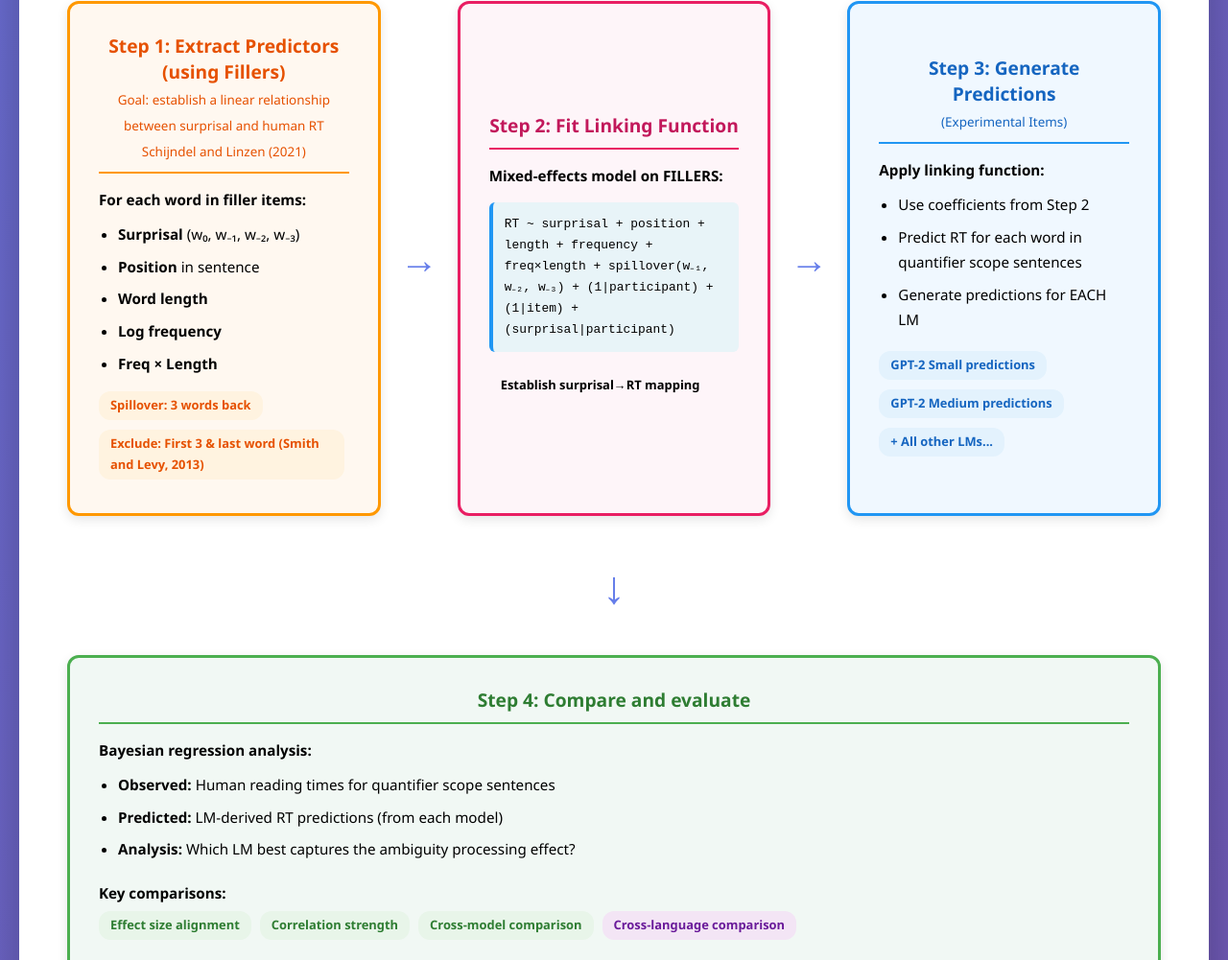
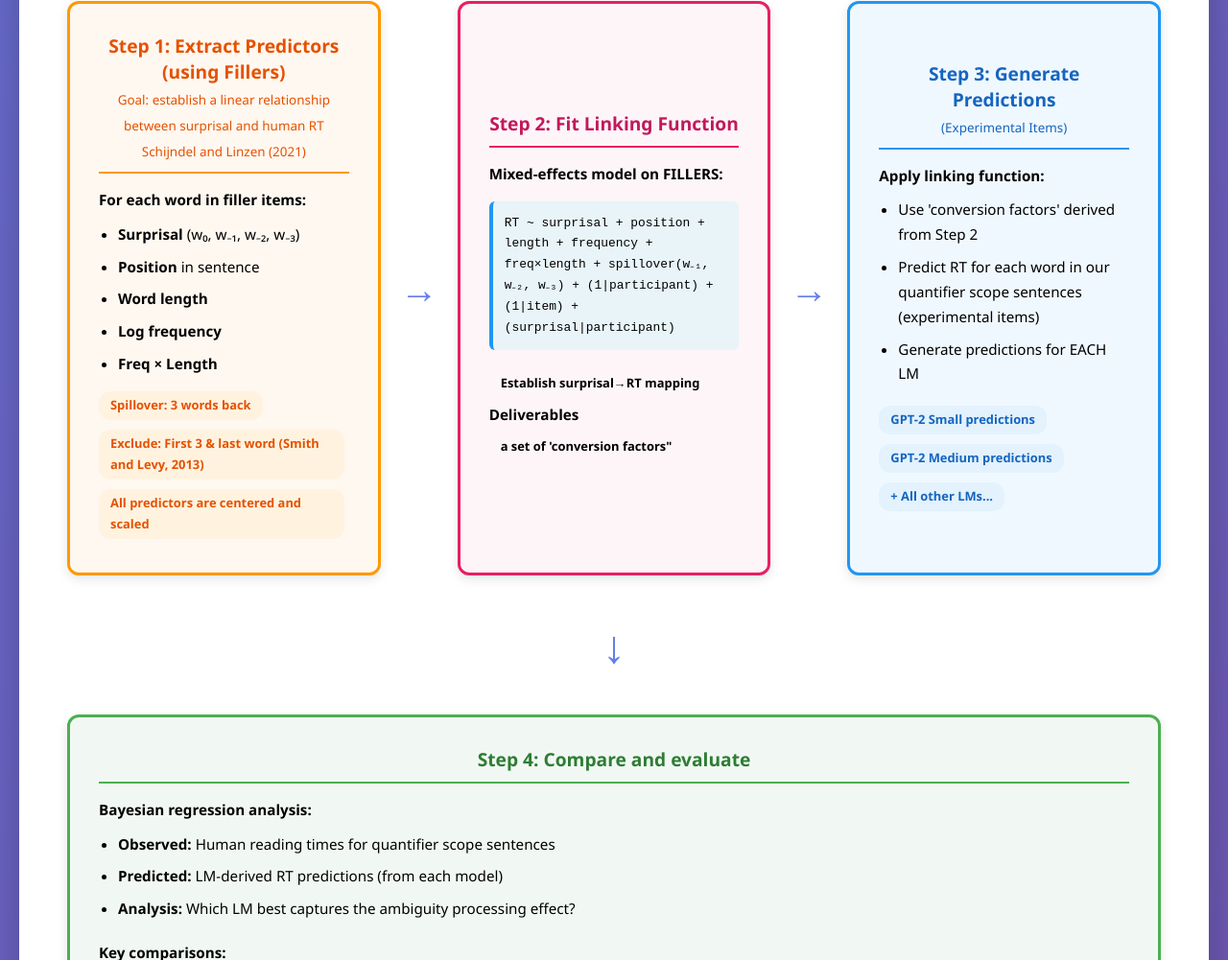
Before and after one commit to Yue00831/SAP_Quantifier_Scope_RT_LLM, a plain HTML site: page index.html in a window 1280 px wide. Shown: the part 1949-2950 px from the top of the page at 96% size. Drawn offline with Linux system fonts and the light colour scheme.

Commit message:
Update index.html

```diff
--- a/index.html
+++ b/index.html
@@ -630,6 +630,7 @@
                         </ul>
                         <span class="badge badge-orange">Spillover: 3 words back</span><br>
                         <span class="badge badge-orange">Exclude: First 3 &amp; last word (Smith and Levy, 2013)</span>
+                        <span class="badge badge-orange">All predictors are centered and scaled</span>
                     </div>
                 </div>
 
@@ -652,6 +653,7 @@ RT ~ surprisal + position +
     (surprisal|participant)
                         </div>
                         <span class="badge badge-pink">Establish surprisal→RT mapping</span>
+                        <strong>Deliverables</strong><span class="badge badge-pink">a set of 'conversion factors"</span>
                     </div>
                 </div>
 
@@ -666,8 +668,8 @@ RT ~ surprisal + position +
                     <div class="box-content">
                         <strong>Apply linking function:</strong>
                         <ul>
-                            <li>Use coefficients from Step 2</li>
-                            <li>Predict RT for each word in quantifier scope sentences</li>
+                            <li>Use 'conversion factors' derived from Step 2</li>
+                            <li>Predict RT for each word in our quantifier scope sentences (experimental items)</li>
                             <li>Generate predictions for EACH LM</li>
                         </ul>
                         <div style="margin-top: 15px;">
```
